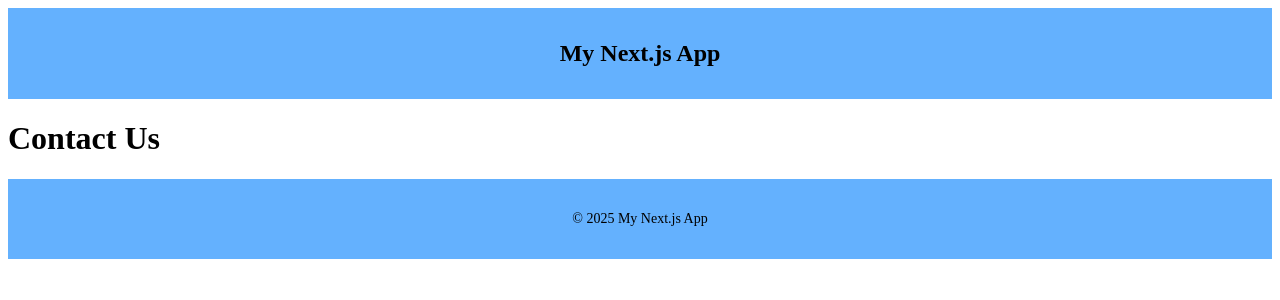
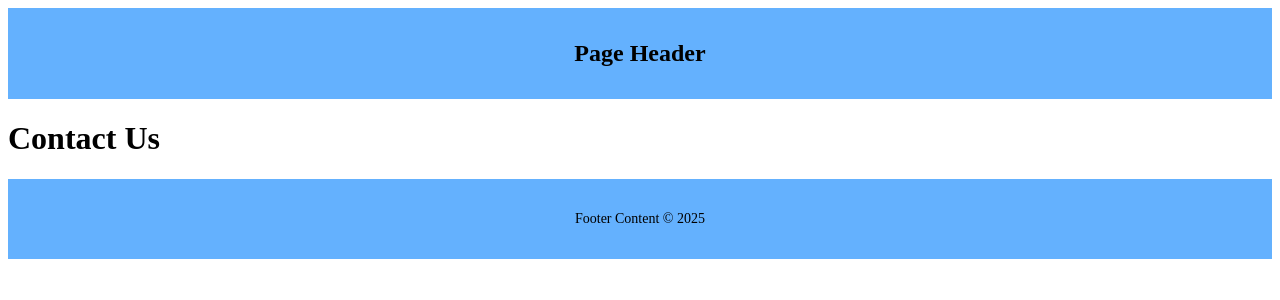
Before and after one commit to RobFyd/hello-next, a Next.js app: page /contact in a window 1280 px wide. Shown: the top 300 px of the page. Built offline with nearby package versions, Linux system fonts and the light colour scheme.

Commit message:
feat: update Footer and Header components with new content

```diff
--- a/src/app/components/Footer.jsx
+++ b/src/app/components/Footer.jsx
@@ -1,5 +1,5 @@
 import styles from "./Footer.module.css";
 
 export function Footer() {
-  return <div className={styles.footer}>© 2025 My Next.js App</div>;
+  return <div className={styles.footer}>Footer Content © 2025</div>;
 }
--- a/src/app/components/Header.jsx
+++ b/src/app/components/Header.jsx
@@ -1,5 +1,5 @@
 import styles from "./Header.module.css";
 
 export function Header() {
-  return <div className={styles.header}>My Next.js App</div>;
+  return <div className={styles.header}>Page Header</div>;
 }
```
